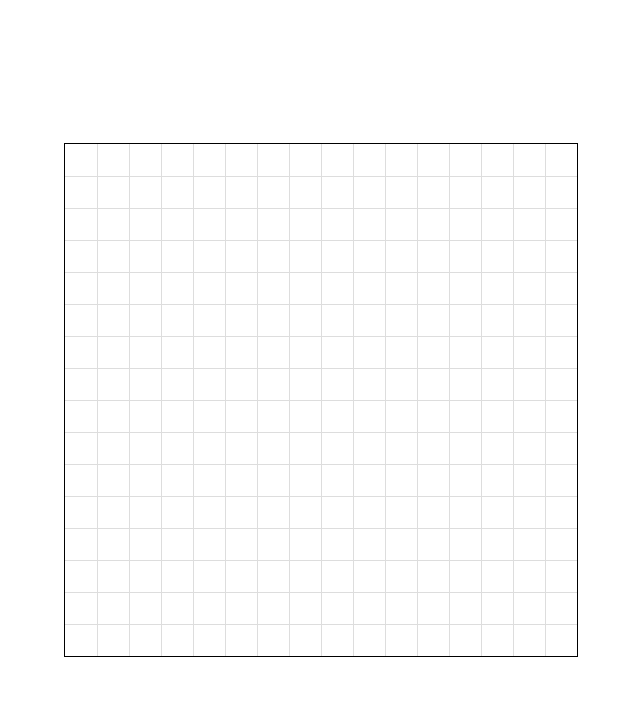
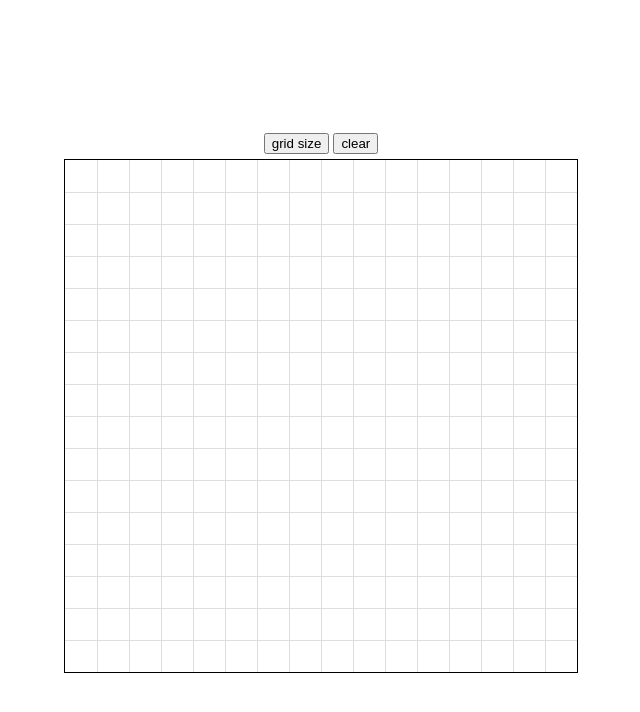
Before and after one commit to EVULBAD/Etch-a-Sketch, a plain HTML site: page index.html in a window 1280 px wide. Shown: the whole page, without its empty margins (319-959 px from the left). Drawn offline with Linux system fonts and the light colour scheme.

Commit message:
Grid children change color
On mouse hover, grid children will change from white to black. The clear button clears the grid, resetting each child to white. The grid size button is a work-in-progress and currently does not work.

```diff
--- a/index.html
+++ b/index.html
@@ -8,6 +8,10 @@
     <link rel="stylesheet" href="style.css">
 </head>
 <body>
+    <div id="button-container">
+        <button class="size">grid size</button>
+        <button class="clear">clear</button>
+    </div>
     <div id="grid-container">
         <div id="grid"></div>
     </div>
--- a/main.js
+++ b/main.js
@@ -1,18 +1,57 @@
 //declarations
-const square = document.createElement("square")
+const square = document.createElement("div"),
     grid = document.querySelector("#grid");
+let gridSize = 16;
 
-//adding classes and style
-square.classList.add("square");
-grid.setAttribute("style", "display: grid; grid-template-columns: repeat(16, 1fr); grid-template-rows: repeat(16, 1fr);")
+function gridSetup() {
+    //adjusting grid size
+    square.classList.add("square");
+    grid.setAttribute("style", "display: grid; grid-template-columns: repeat(" + gridSize + ", 1fr); grid-template-rows: repeat(" + gridSize + ", 1fr);")
 
-//appending the divs
-for (i = 0; i < (16 * 16); i++) {
-    grid.appendChild(square.cloneNode(true));
+    //appending the divs containing each square
+    for (i = 0; i < (gridSize * gridSize); i++) {
+        grid.appendChild(square.cloneNode(true));
+    }
+
+    //adjusting borders
+    grid.children[0].classList.add("no-left-border");
+    for (i = 0; i < (gridSize * gridSize); i++) {
+        if (i < gridSize) {
+            grid.children[i].classList.add("no-top-border");
+        } else if (i == gridSize || i % gridSize == 0) {
+            grid.children[i].classList.add("no-left-border");
+        }
+    }
 }
-for (i = 0; i < 16; i++) {
-    grid.children[i].classList.add("first-row");
+
+//open default 16x16 grid on page load
+window.onload = gridSetup();
+
+//adding color to squares
+let squareClick = document.querySelectorAll(".square");
+
+for (i = 0; i < squareClick.length; i++) {
+    let sqr = squareClick[i];
+    sqr.addEventListener("mouseover", function color() {
+        sqr.setAttribute("style", "background: black");
+    });
 }
-for (i = 0; i < (16 * 16); i += 16) {
-    grid.children[i].classList.add("first-col");
-}
+
+//buttons
+//  "size" button; resizes the grid according to user prompt
+/*document.querySelector(".size").addEventListener("click", function size() {
+    gridSize = prompt("Grid size:");
+    if (gridSize > 64) {
+        gridSize = 64;
+    }
+    grid.innerHTML = "";
+    gridSetup();
+});*/
+
+//  "clear" button; clears the grid
+document.querySelector(".clear").addEventListener("click",function clear(){
+    for (i = 0; i < (gridSize * gridSize); i++) {
+        let sqr = squareClick[i];
+        sqr.removeAttribute("style");
+    }
+});
--- a/style.css
+++ b/style.css
@@ -9,6 +9,11 @@ body {
     display:flex;
     justify-content:center;
     align-items:center;
+    flex-direction: column;
+}
+
+#button-container {
+    margin:5px;
 }
 
 #grid-container {
@@ -31,15 +36,11 @@ body {
     border-left: solid 1px #ddd;
 }
 
-.first-square {
-    border: none!important;
-}
-
-.first-row {
+.no-top-border {
     border-top: none!important;
 }
 
-.first-col {
+.no-left-border {
     border-left: none!important;
 }
 
```
